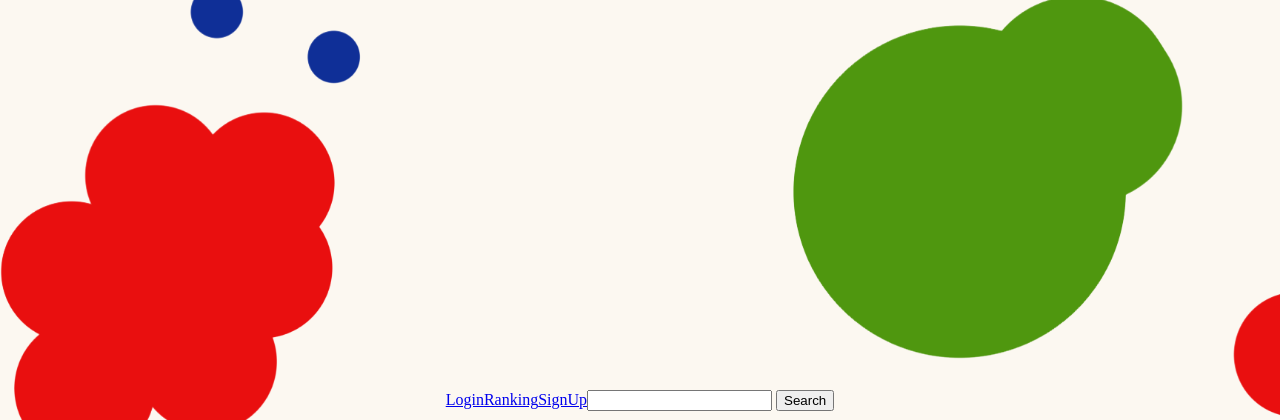
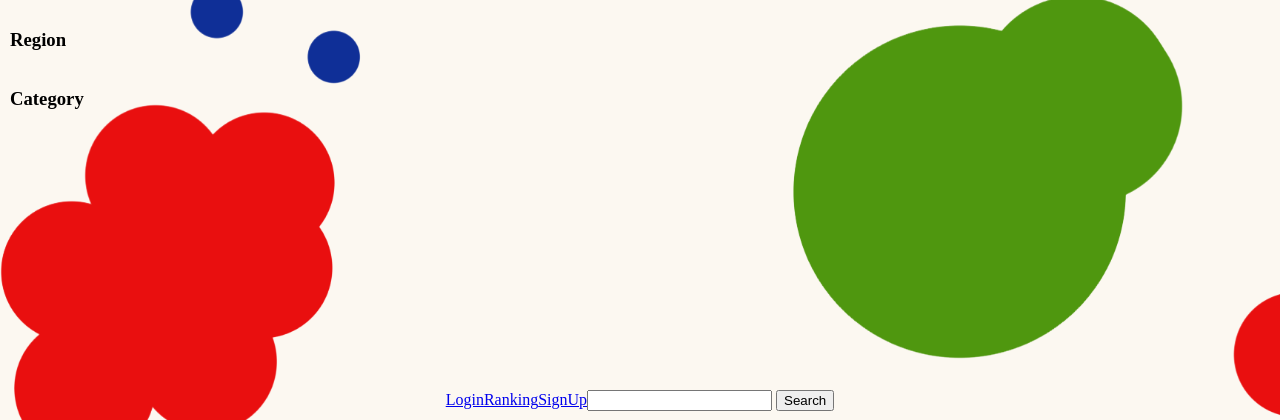
Before and after one commit to Fooding-Ewha/Fooding-PHP, a PHP site: page / in a window 1280 px wide. Shown: the top 420 px of the page. Run offline with PHP 8.4, Linux system fonts and the light colour scheme; data that the repository does not hold is empty; a stand-in replaces the project's code that opens the database connection.

Commit message:
feat: fetch category list and modify display

```diff
--- a/index.php
+++ b/index.php
@@ -15,7 +15,9 @@
  ?>
 
 <section id="main">
-<div class="container" style="display: flex; flex-direction: column">
+<nav class="nav-bar" style="position: absolute; left: 10px; top: 10px;">
+<div class="container" style="display: flex; flex-direction: column; ">
+<h3>Region</h3>
 	<?php
  $region_list = $mysqli->query('select * from Region');
  if ($region_list) {
@@ -25,8 +27,21 @@
  }
  ?>
    </div>
-		</section>
-	</element>
+
+   <div class="container" style="display: flex; flex-direction: column; ">
+   <h3>Category</h3>
+	<?php
+ $category_list = $mysqli->query('select * from Category');
+ if ($category_list) {
+   while ($row = $category_list->fetch_array(MYSQLI_ASSOC)) {
+     print "<a href='/rank?q=$row[name]' style='font-size: 1px;'>$row[name]</a>";
+   }
+ }
+ ?>
+   </div>
+   </nav>
+	</section>
+</element>
 <form action="/search/search.php" method="GET">
 	<input type="text" name="query" />
 	<input type="submit" value="Search" />
```
